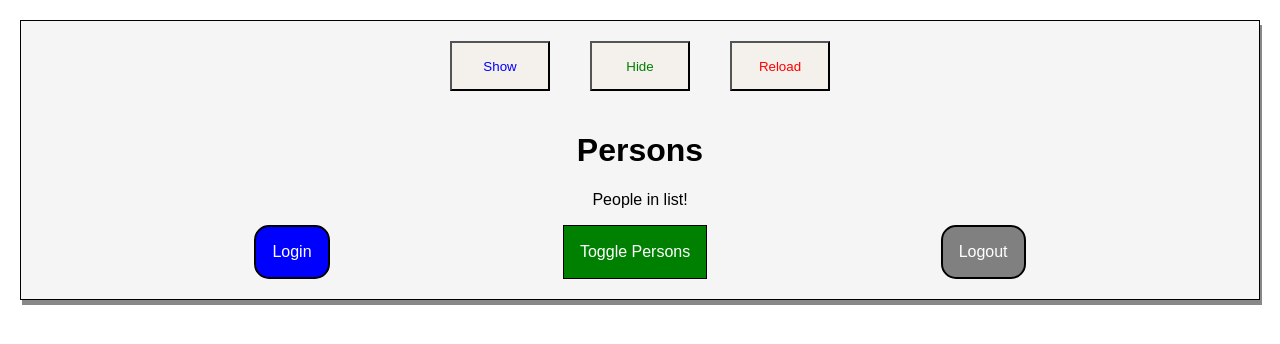
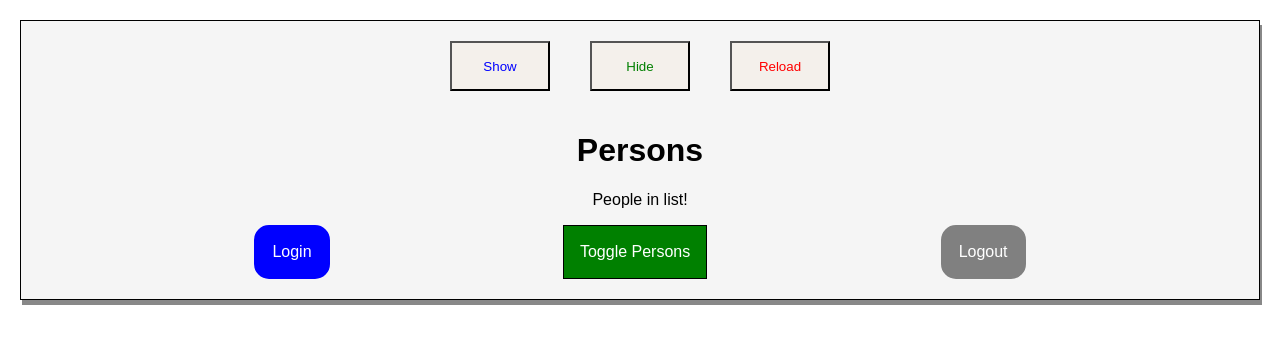
Before and after one commit to ankurvaseashta/react-complete-guide, a React app: page / in a window 1280 px wide. Shown: the top 344 px of the page. Built offline with nearby package versions, Linux system fonts and the light colour scheme.

Commit message:
Make button border colors match button colors

```diff
--- a/src/components/Cockpit/Cockpit.css
+++ b/src/components/Cockpit/Cockpit.css
@@ -20,7 +20,7 @@
 }
 
 .loginButton {
-	border: 2px solid black;
+	border: 2px solid blue;
 	border-radius: 15px;
 	padding: 16px;
 	margin: auto;
@@ -36,7 +36,7 @@
 }
 
 .logoutButton {
-	border: 2px solid black;
+	border: 2px solid gray;
 	border-radius: 15px;
 	padding: 16px;
 	margin: auto;
```
